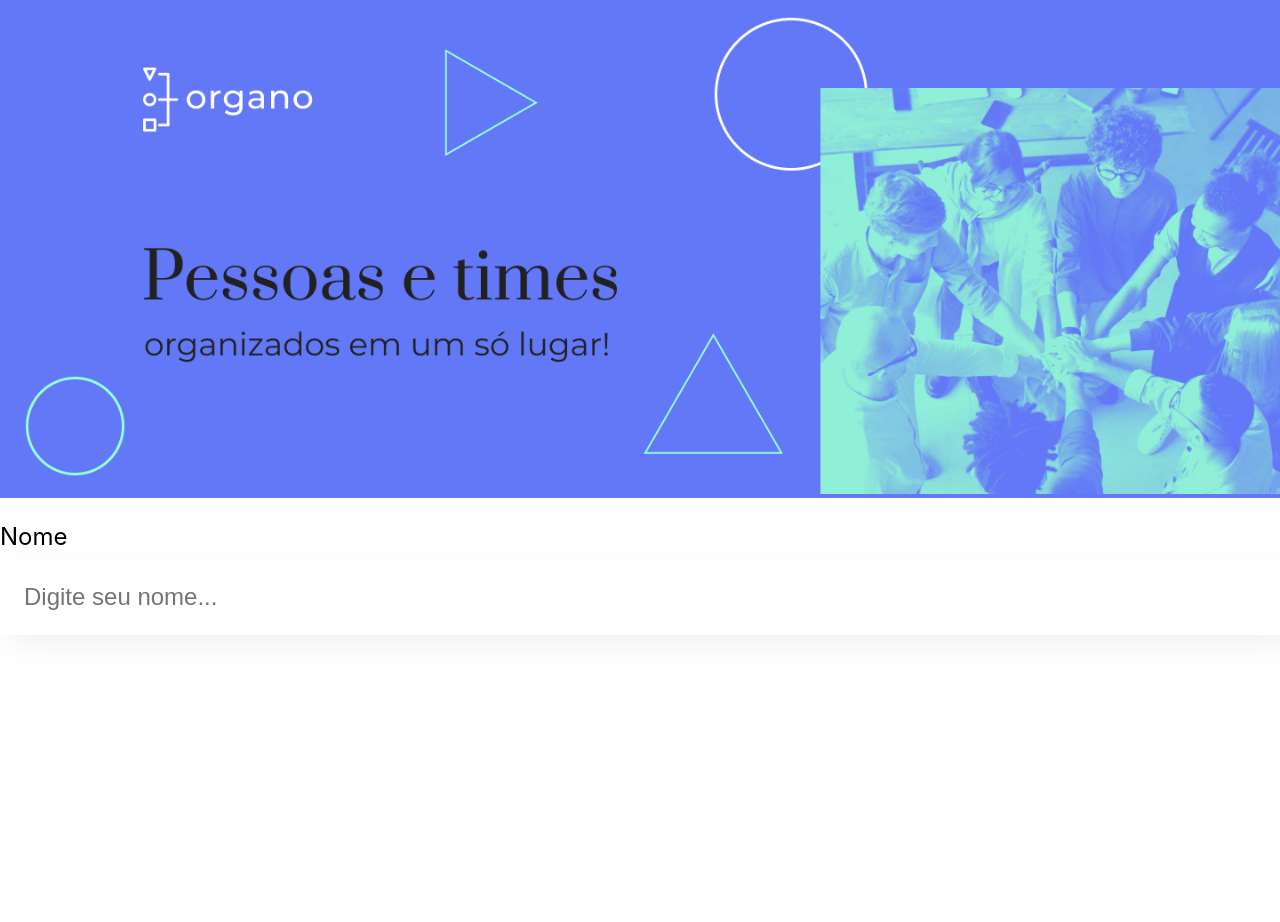
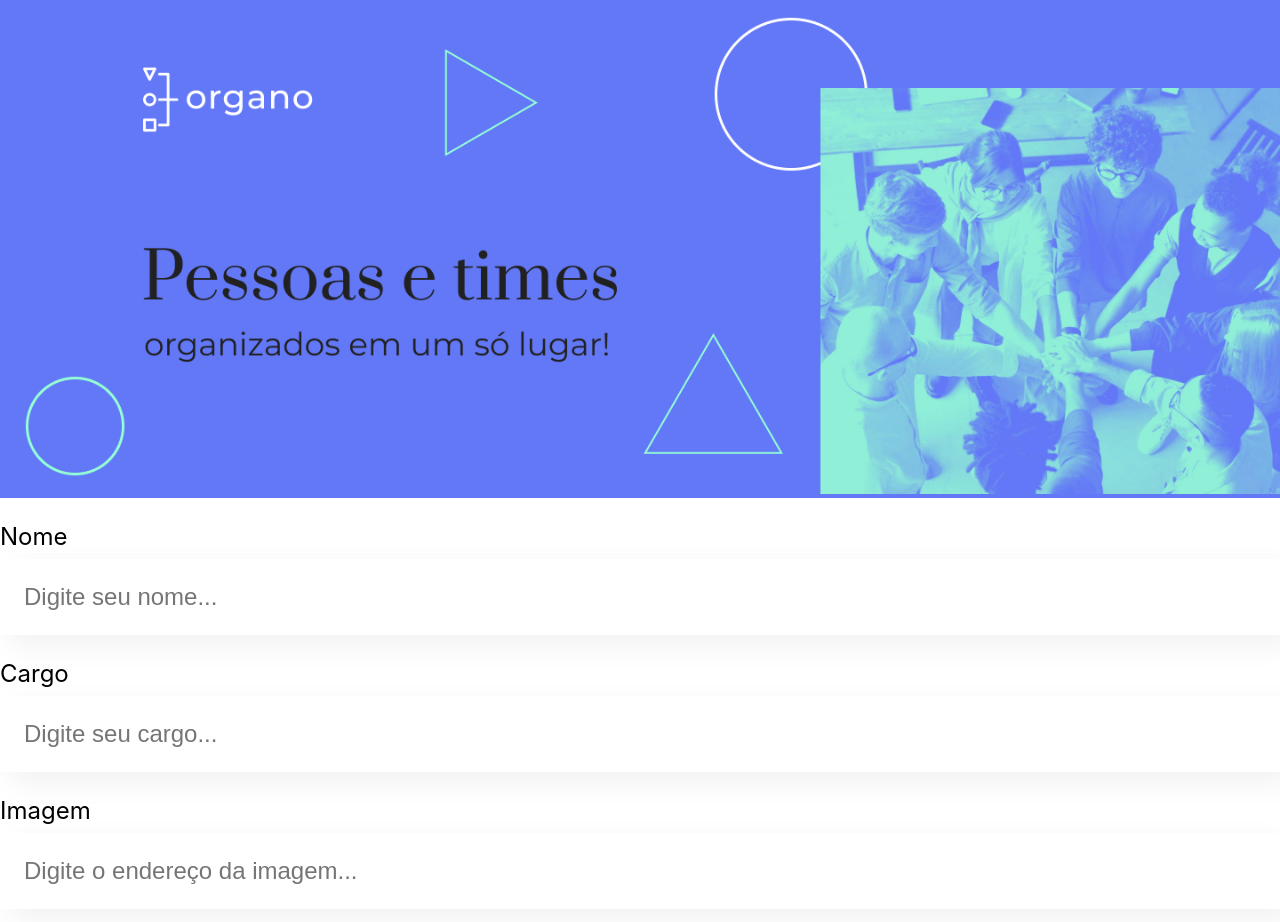
Before and after one commit to renanp96/alura_organo, a React (Create React App) app: page / in a window 1280 px wide. Shown: the top 922 px of the page. Before the commit the page ends 800 px from the top, so only its background shows below. Built offline with nearby package versions, Linux system fonts and the light colour scheme.

Commit message:
feature: inputText incluidos na pagina

```diff
--- a/src/App.js
+++ b/src/App.js
@@ -5,7 +5,9 @@
   return (
     <div className="App">
      <Banner/>
-     <InputText/>
+          <InputText label="Nome" placeholder="Digite seu nome..."/>
+          <InputText label="Cargo" placeholder="Digite seu cargo..." />
+          <InputText label="Imagem" placeholder="Digite o endereço da imagem..." />
     </div>
   );
 }
--- a/src/components/InputText/InputText.js
+++ b/src/components/InputText/InputText.js
@@ -1,10 +1,10 @@
 import './InputText.css'
 
-export const InputText = () => {
+export const InputText = (props) => {
     return(
         <div className="input-text">
-            <label>Nome</label>
-            <input placeholder='Digite seu nome...'/>
+            <label>{props.label}</label>
+            <input placeholder={props.placeholder}/>
         </div>
     );
 }
```
